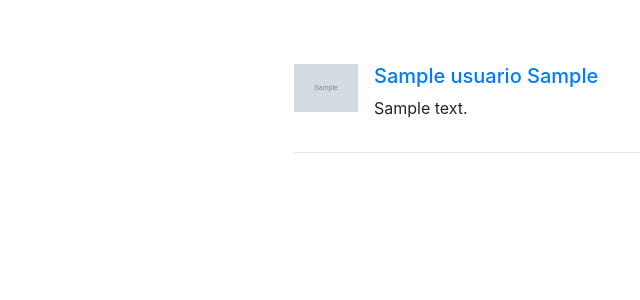
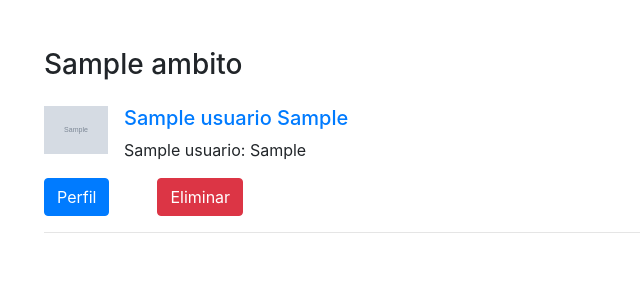
Before and after one commit to santiagodg/TEConnect, a PHP site: page /views/Conversaciones.php in a window 1280 px wide. Shown: the part 56-356 px from the top of the page, without its empty margins (41-681 px from the left). Run offline with PHP 8.4, Linux system fonts and the light colour scheme; the visitor is signed in with stand-in values (Sample User, id 1); tables that the repository leaves empty hold one stand-in row (values such as "Sample post"); grey boxes marked "Sample" are stand-in pictures.

Commit message:
separate Conexiones by Ambito, show last message, add Perfil and Eliminar buttons

```diff
--- a/views/Conversaciones.php
+++ b/views/Conversaciones.php
@@ -22,18 +22,64 @@
     mysqli_close($conn);
   }
 
-  function numberOfConnectionsOfUser($userId)
+  function deleteConnection($userId1, $userId2, $ambitoId)
   {
     $conn = startMySQLConnection();
 
-    $sql = "SELECT COUNT(*) AS count FROM Conexion WHERE ID_User1 = " . $userId . ";";
+    $sql = "
+      DELETE FROM Conexion
+      WHERE
+        ID_User1 = " . $userId1 . " AND
+        ID_User2 = " . $userId2 . " AND
+        ID_Ambito = " . $ambitoId . ";
+    ";
+    mysqli_query($conn, $sql);
+
+    stopMySQLConnection($conn);
+  }
+
+  if ($_SERVER["REQUEST_METHOD"] == "POST" && isset($_POST["action"]))
+  {
+    switch ($_POST["action"])
+    {
+      case "deleteConnection":
+        deleteConnection($_SESSION["id"], $_POST["user2"], $_POST["ambito"]);
+        break;
+    }
+  }
+
+  function mutualConnections($userId, $ambitoId)
+  {
+    $conn = startMySQLConnection();
+
+    $sql = "
+      SELECT
+        FechaCreada,
+        ID_User2 AS SelfId,
+        ID_User1 AS OtherUserId,
+        ID_Ambito
+      FROM Conexion
+      WHERE
+        ID_User2 = " . $userId . " AND
+        ID_Ambito = " . $ambitoId . " AND
+        ID_User1 IN (
+          SELECT ID_User2
+          FROM Conexion
+          WHERE
+            ID_User1 = " . $userId . " AND
+            ID_Ambito = " . $ambitoId . "
+        );
+    ";
     $result = mysqli_query($conn, $sql);
-    if ($row = mysqli_fetch_assoc($result))
+    $connections = array();
+    while ($row = mysqli_fetch_assoc($result))
     {
-      return $row["count"];
+      $connections[] = $row;
     }
 
     stopMySQLConnection($conn);
+
+    return $connections;
   }
 
   function getConnectionIdsFromUser($userId)
@@ -94,30 +140,158 @@
     return $output;
   }
 
+  function getAmbitosRegisteredIn($userId)
+  {
+    $conn = startMySQLConnection();
+
+    $sql = "
+      SELECT *
+      FROM DetalleAmbito
+      WHERE ID_User = " . $userId . ";
+    ";
+    $result = mysqli_query($conn, $sql);
+    $ambitoIds = array();
+    while ($row = mysqli_fetch_assoc($result))
+    {
+      $ambitoIds[] = $row;
+    }
+
+    stopMySQLConnection($conn);
+
+    return $ambitoIds;
+  }
+
+  function lastMessage($connection)
+  {
+    $conn = startMySQLConnection();
+
+    $sql = "
+      SELECT
+        Usuario.PrimerNombre AS senderName,
+        Mensaje.Cuerpo AS body
+      FROM Mensaje
+      JOIN Usuario
+      ON Mensaje.ID_Sender = Usuario.ID_User
+      WHERE
+        Mensaje.ID_User1 = " . $connection["SelfId"] . " AND Mensaje.ID_User2 = " . $connection["OtherUserId"] . " OR
+        Mensaje.ID_User1 = " . $connection["OtherUserId"] . " AND Mensaje.ID_User2 = " . $connection["SelfId"] . "
+      ORDER BY HoraEnviado DESC
+      LIMIT 1;
+    ";
+    $result = mysqli_query($conn, $sql);
+    $lastMessage = array();
+    if ($row = mysqli_fetch_assoc($result))
+    {
+      $lastMessage = $row;
+    }
+
+    stopMySQLConnection($conn);
+
+    return $lastMessage;
+  }
+
+  function getAmbitoName($ambitoId)
+  {
+    $conn = startMySQLConnection();
+
+    $sql = "
+      SELECT Nombre
+      FROM Ambito
+      WHERE ID_Ambito = " . $ambitoId . ";
+    ";
+    $result = mysqli_query($conn, $sql);
+    $ambitoName = "";
+    if ($row = mysqli_fetch_assoc($result))
+    {
+      $ambitoName = $row["Nombre"];
+    }
+
+    stopMySQLConnection($conn);
+
+    return $ambitoName;
+  }
+
   function displayContent()
   {
-    if (numberOfConnectionsOfUser($_SESSION["id"]) > 0)
+    $ambitos = getAmbitosRegisteredIn($_SESSION["id"]);
+    if (count($ambitos) > 0)
     {
-      $connectionIds = getConnectionIdsFromUser($_SESSION["id"]);
-      foreach ($connectionIds as $connId)
+      // show connections in each ambito
+      echo '<div class="row">';
+
+      foreach ($ambitos as $ambito)
       {
+        echo '<div class="col">';
+
+        $ambitoName = getAmbitoName($ambito["ID_Ambito"]);
+        echo '<h3>' . $ambitoName . '</h3>';
+
+        $mutualConnections = mutualConnections($_SESSION["id"], $ambito['ID_Ambito']);
+        if (count($mutualConnections) > 0)
+        {
+          foreach ($mutualConnections as $mutualConn)
+          {
+            // get other user info
+            $connId["user1_id"] = $mutualConn["SelfId"];
+            $connId["user2_id"] = $mutualConn["OtherUserId"];
+            $connId["ambito_id"] = $mutualConn["ID_Ambito"];
             $connInfo = getConversationInfo($connId);
 
+            // display connection
             echo '<div class="media py-3">';
             echo '<img src="/upload/' . $connInfo["photoFilename"] . '" class="mr-3" style="display: block; max-width:64px; max-height:64px; width: auto; height: auto;">';
             echo '<div class="media-body">';
-        echo '<a href="/views/Chat.php?User=' . $connInfo["id"] . "&ambito=" . $connInfo["ambito"] . '"><h5 class="mt-0">' . $connInfo["name"] . '</h5></a>';
-        echo $connInfo["description"];
+            echo '<a href="/views/Chat.php?User=' . $connInfo["id"] . "&ambito=" . $connInfo["ambito"] . '">';
+            echo '<h5 class="mt-0">' . $connInfo["name"] . '</h5>';
+            echo '</a>';
+
+            // check if connection has messages
+            $lastMessage = lastMessage($mutualConn);
+            if (!empty($lastMessage))
+            {
+              // show connection with last message preview
+              echo $lastMessage["senderName"] . ': ' . $lastMessage["body"];
+            }
+            else
+            {
+              // show connection with "start the conversation" message
+              echo '¡Han hecho match, comienza la conversación!';
+            }
+
             echo '</div>';
             echo '</div>';
+
+            // display action buttons
+            echo '<a href="/views/PerfilDeOtro.php?user=' . $connInfo["id"] . '" class="btn btn-primary mr-5">Perfil</a>';
+            echo '<form method="POST" action="/views/Conversaciones.php" class="d-inline">';
+            echo '<input type="hidden" name="action" value="deleteConnection">';
+            echo '<input type="hidden" name="user2" value=' . $connInfo["id"] . '>';
+            echo '<input type="hidden" name="ambito" value=' . $ambito["ID_Ambito"] . '>';
+            echo '<input type="submit" class="btn btn-danger" value="Eliminar">';
+            echo '</form>';
+
             echo '<hr>';
           }
         }
         else
         {
-      echo '<h1 class="text-center mb-5">No se encontraron conexiones</p>';
-      echo '<p class="text-center">Vaya a la sección de Descubrir Personas para conectarte con otros.</p>';
-      echo '<div class="text-center"><a href="/views/DescubrirPersonas.php">Ir a Descubrir Personas</a></div>';
+          // show message to register ambito on DescubrirPersonas
+          echo '<p class="mt-5">No tienes conexiones mutuas</p>';
+          echo '<p class="">Vaya a la sección de Descubrir Personas para seguir buscando gente.</p>';
+          echo '<div class="text-center"><a href="/views/EscogerAmbito.php">Ir a Descubrir Personas</a></div>';
+        }
+
+        echo '</div>';
+      }
+
+      echo '</div>';
+    }
+    else
+    {
+      // show message to register ambito on DescubrirPersonas
+      echo '<h1 class="text-center mb-5">No estás registrado en ningún ámbito</p>';
+      echo '<p class="text-center">Vaya a la sección de Descubrir Personas para registrarte.</p>';
+      echo '<div class="text-center"><a href="/views/EscogerAmbito.php">Ir a Descubrir Personas</a></div>';
     }
   }
 ?>
@@ -158,15 +332,13 @@
       </div>
     </nav>
 
-    <div class="container-fluid">
+    <div class="container">
       <div class="row py-5">
-        <div class="col-3"></div>
         <div class="col">
           <?php
             displayContent();
           ?>
         </div>
-        <div class="col-3"></div>
       </div>
     </div>
 
```
Lines whose indentation alone changed are shown as unchanged.
